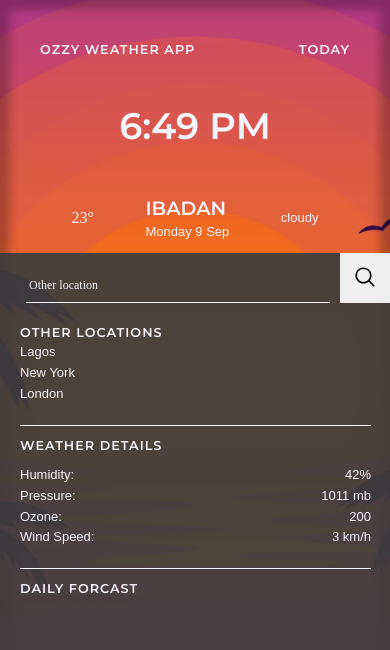
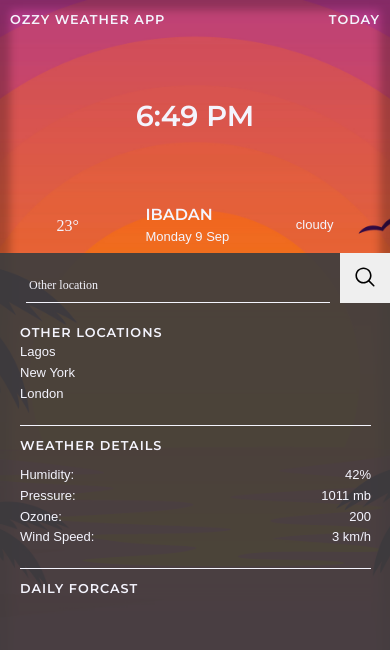
Before and after one commit to 0zzycodes/Fancy-Weather-App, a plain HTML site: page index.html in a window 390 px wide. Drawn offline with Linux system fonts and the light colour scheme.

Commit message:
fixed height bug

```diff
--- a/css/style.css
+++ b/css/style.css
@@ -158,6 +158,9 @@ button img {
 .clock {
   text-align: center;
 }
+.city {
+  text-transform: uppercase;
+}
 .forcast {
   width: 100%;
   display: flex;
@@ -305,7 +308,13 @@ button img {
   }
   .current {
     height: 30vh;
-    padding-bottom: 10px;
+    padding: 10px 10px 5px 10px;
+  }
+  .city {
+    font-size: 1em;
+  }
+  .clock h2 {
+    font-size: 1.8em;
   }
   .info {
     height: 70vh;
```
